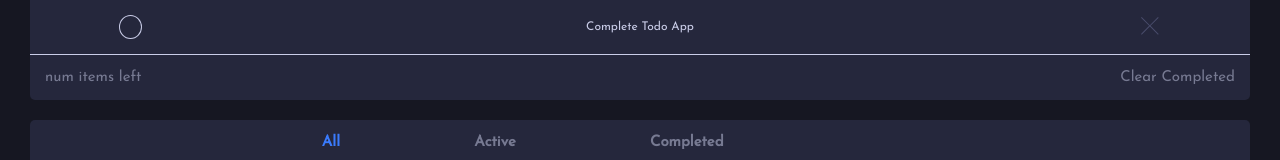
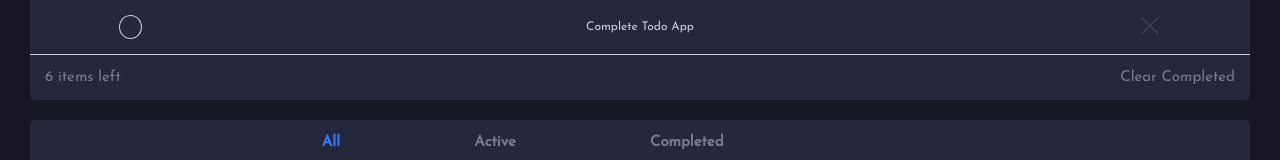
Before and after one commit to djevy/Mentor-React-Todo-App, a React (Create React App) app: page / in a window 1280 px wide. Shown: the part 445-605 px from the top of the page. Built offline with nearby package versions, Linux system fonts and the light colour scheme.

Commit message:
dynamic items left
Added a dynamix number to represent the number of tasks left

```diff
--- a/src/App.js
+++ b/src/App.js
@@ -53,6 +53,9 @@ function App() {
 
   }
 
+  // const filteredNotDone = document.getElementsByClassName("item notDone");
+  // const value = filteredNotDone.length;
+
   const completedFilter = () => {
     const filterDone = document.getElementsByClassName("item done");
     for (let i = 0; i < filterDone.length; i++) {
@@ -75,7 +78,8 @@ function App() {
         <Header/>
         <InputField />
         <ToDoList toDoList={toDoList} handleToggle={handleToggle} handleFilter={handleFilter}
-        allFilter={allFilter} activeFilter={activeFilter} completedFilter={completedFilter}/>
+        allFilter={allFilter} activeFilter={activeFilter} completedFilter={completedFilter}
+        />
       </div>
 
 
--- a/src/ToDo.js
+++ b/src/ToDo.js
@@ -35,6 +35,8 @@ const ToDo = ({todo, handleToggle, handleFilter}) => {
             setTick("tick");
             setDone("item notDone");
         }
+        const filteredNotDone = document.getElementsByClassName("item notDone");
+        document.getElementById("num").innerText = filteredNotDone.length;
     },[handleClick]);
 
    return (
--- a/src/ToDoList.js
+++ b/src/ToDoList.js
@@ -1,4 +1,4 @@
-import React from "react";
+
 import ToDo from "./ToDo";
 
 const ToDoList = ({toDoList, handleToggle, handleFilter, allFilter, activeFilter, completedFilter}) => {
@@ -12,7 +12,7 @@ const ToDoList = ({toDoList, handleToggle, handleFilter, allFilter, activeFilter
                     )
                 })}
                 <div id="listFooter">
-                    <p id="numLeft">num items left</p>
+                    <p id="numLeft"><span id="num"></span> items left</p>
                     <p id="clearCompleted" onClick={handleFilter}>Clear Completed</p>
                 </div>
             </div>
```
